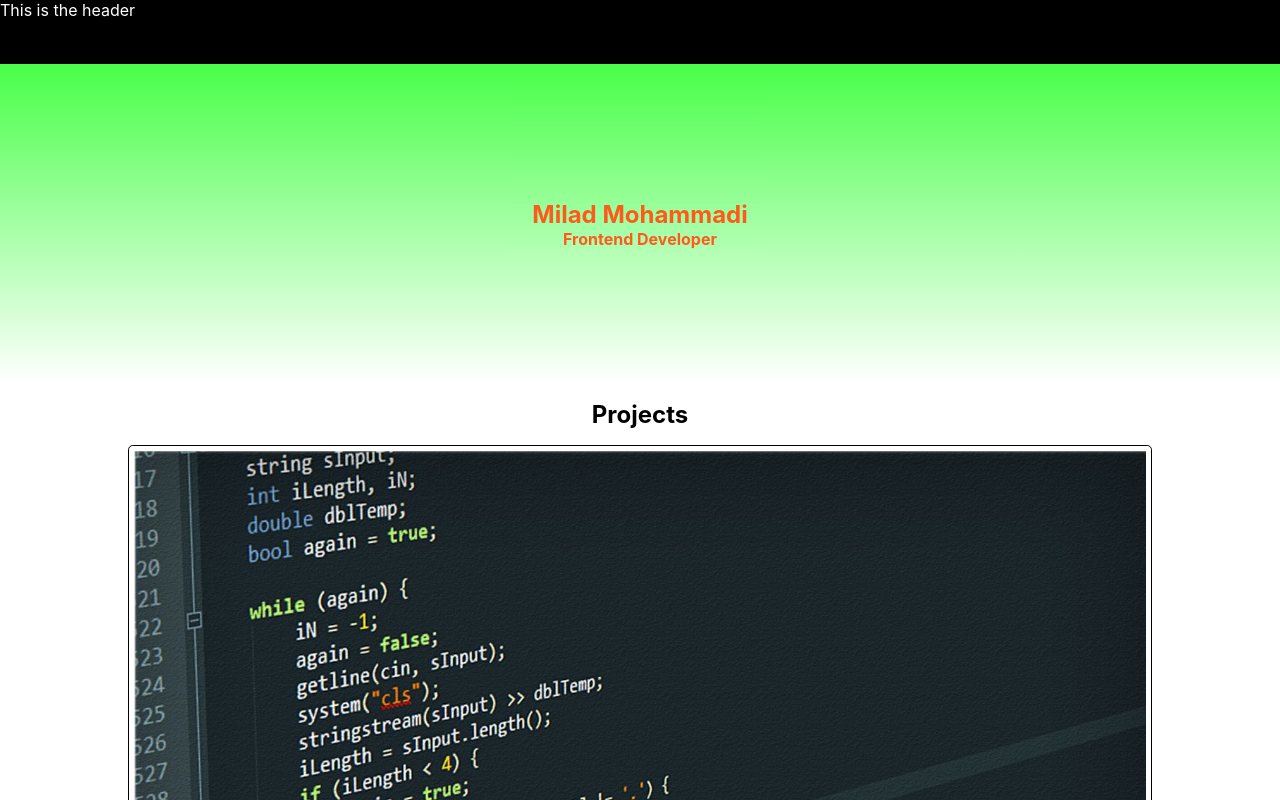
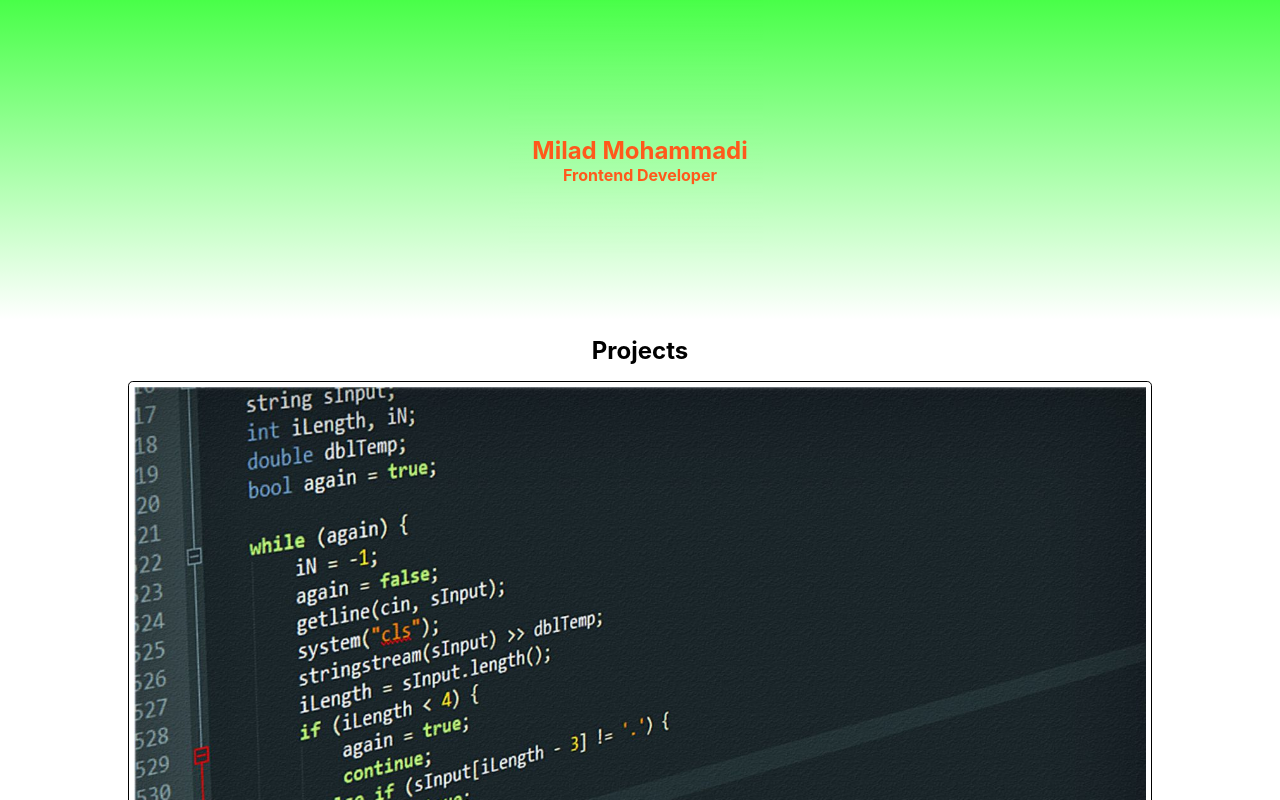
Before and after one commit to phymilad/portfolio, a React (Create React App) app: page / in a window 1280 px wide. Shown: the top 800 px of the page. Built offline with nearby package versions, Linux system fonts and the light colour scheme.

Commit message:
Header and footer is removed

```diff
--- a/src/App.js
+++ b/src/App.js
@@ -1,21 +1,15 @@
 import { Routes, Route } from "react-router-dom"
 import Home from "./components/pages/Home"
 import About from "./components/pages/About"
-import MainHeader from "./components/header/MainHeader"
 import "./styles/App.css"
-import MainFooter from "./components/footer/MainFooter"
 
 function App() {
   return (
     <div className="app-container">
-      <MainHeader />
-      <div className="routes-container">
-        <Routes>
-          <Route path="/" element={<Home />} exact />
-          <Route path="/about" element={<About />} />
-        </Routes>
-      </div>
-      <MainFooter />
+      <Routes>
+        <Route path="/" element={<Home />} exact />
+        <Route path="/about" element={<About />} />
+      </Routes>
     </div>
   )
 }
--- a/src/components/footer/MainFooter.js
+++ /dev/null
@@ -1,11 +0,0 @@
-import React from "react"
-import styles from "./MainFooter.module.css"
-
-export default function MainFooter() {
-  return (
-    <div className={styles.container}>
-      <p>Phone-Number: +989357064101</p>
-      <p>Email-Address: phy.milad@gmail.com</p>
-    </div>
-  )
-}
--- a/src/components/footer/MainFooter.module.css
+++ /dev/null
@@ -1,15 +0,0 @@
-.container {
-  width: "100%";
-  display: flex;
-  flex-direction: column;
-  /* align-items: center; */
-  min-height: 3rem;
-  margin-top: 1rem;
-  background-color: rgb(0, 0, 0);
-  padding: 0 0.5rem;
-}
-
-.container p {
-  text-align: left;
-  color: white;
-}
--- a/src/components/header/MainHeader.js
+++ /dev/null
@@ -1,6 +0,0 @@
-import React from "react"
-import styles from "./MainHeader.module.css"
-
-export default function MainHeader() {
-  return <div className={styles.container}>This is the header</div>
-}
--- a/src/components/header/MainHeader.module.css
+++ /dev/null
@@ -1,11 +0,0 @@
-.container {
-  width: 100%;
-  height: 4rem;
-  position: fixed;
-  top: 0;
-  left: 0;
-  /* border: 2px dashed orange; */
-  background-color: black;
-  color: white;
-  z-index: 10;
-}
--- a/src/styles/App.css
+++ b/src/styles/App.css
@@ -3,13 +3,4 @@
   min-height: 100vh;
   display: flex;
   flex-direction: column;
-  /* border: 1px solid red; */
 }
-
-.routes-container {
-  width: 100%;
-  margin-top: 4rem;
-  flex-grow: 1;
-  /* border: 1px solid green;
-  background-color: orangered; */
-}
```
